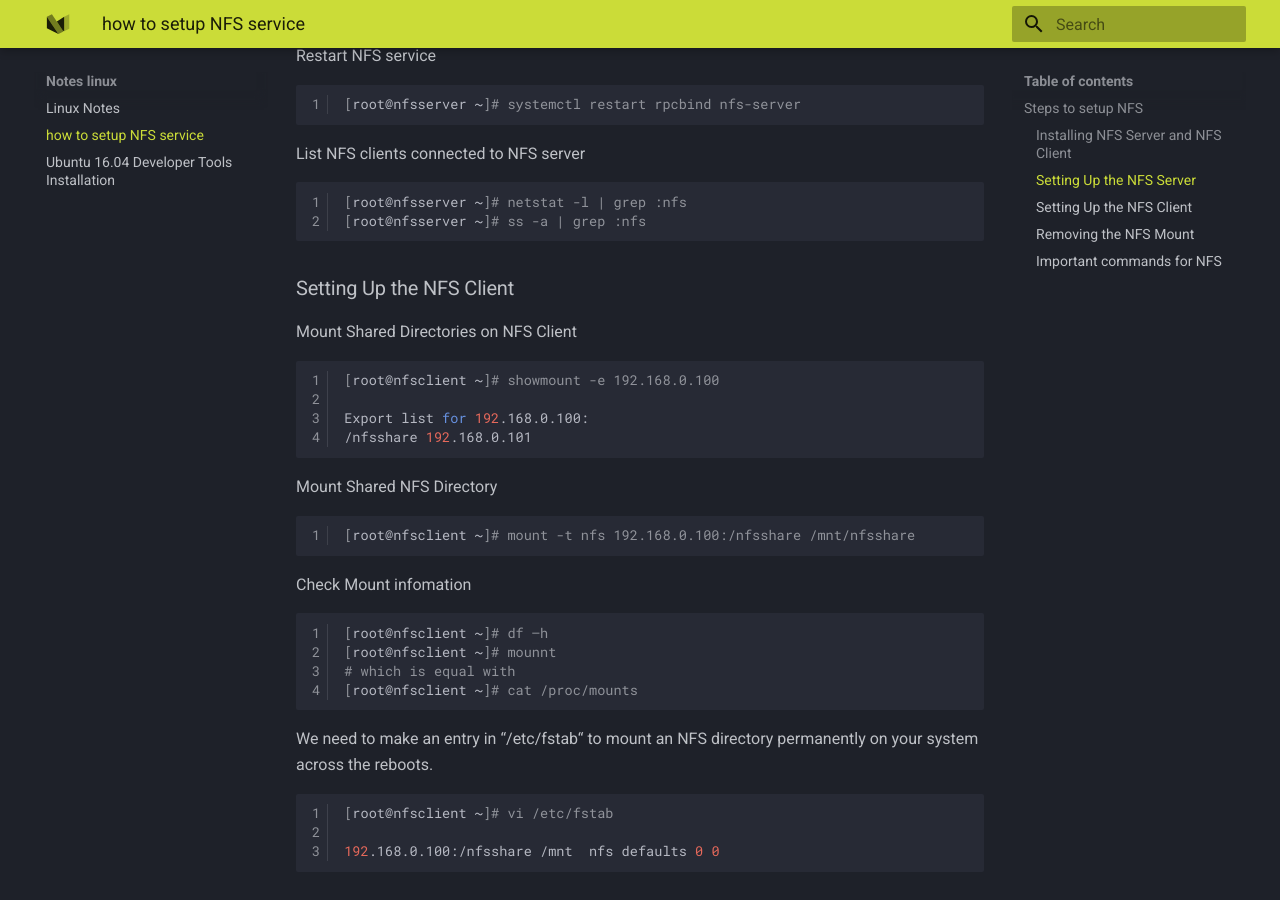
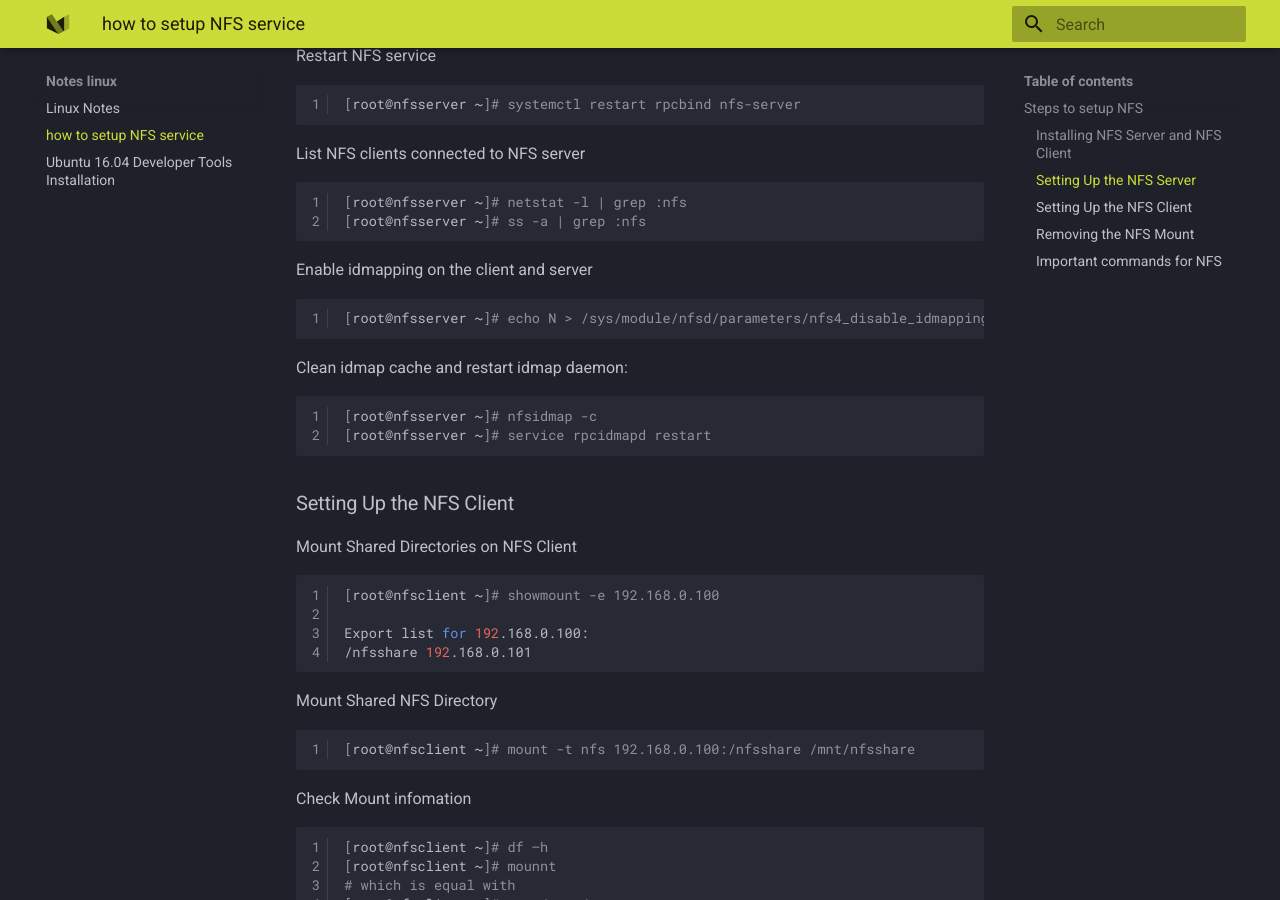
Before and after one commit to liambob77/ruihan.tech, an MkDocs documentation site: the page built from docs/notes_linux/nfs.md, in a window 1280 px wide and 900 px high, scrolled down 1605 px. Built offline with MkDocs 1.6.1 and Material for MkDocs 9.7.7, drawn with Linux system fonts in a browser that asks for light colours.

Commit message:
Update nfs.md

````diff
--- a/docs/notes_linux/nfs.md
+++ b/docs/notes_linux/nfs.md
@@ -84,6 +84,19 @@ List NFS clients connected to NFS server
 [root@nfsserver ~]# ss -a | grep :nfs
 ```
 
+Enable idmapping on the client and server
+
+```bash
+[root@nfsserver ~]# echo N > /sys/module/nfsd/parameters/nfs4_disable_idmapping
+```
+
+Clean idmap cache and restart idmap daemon:
+
+```bash
+[root@nfsserver ~]# nfsidmap -c
+[root@nfsserver ~]# service rpcidmapd restart
+```
+
 ### Setting Up the NFS Client
 
 Mount Shared Directories on NFS Client
````
